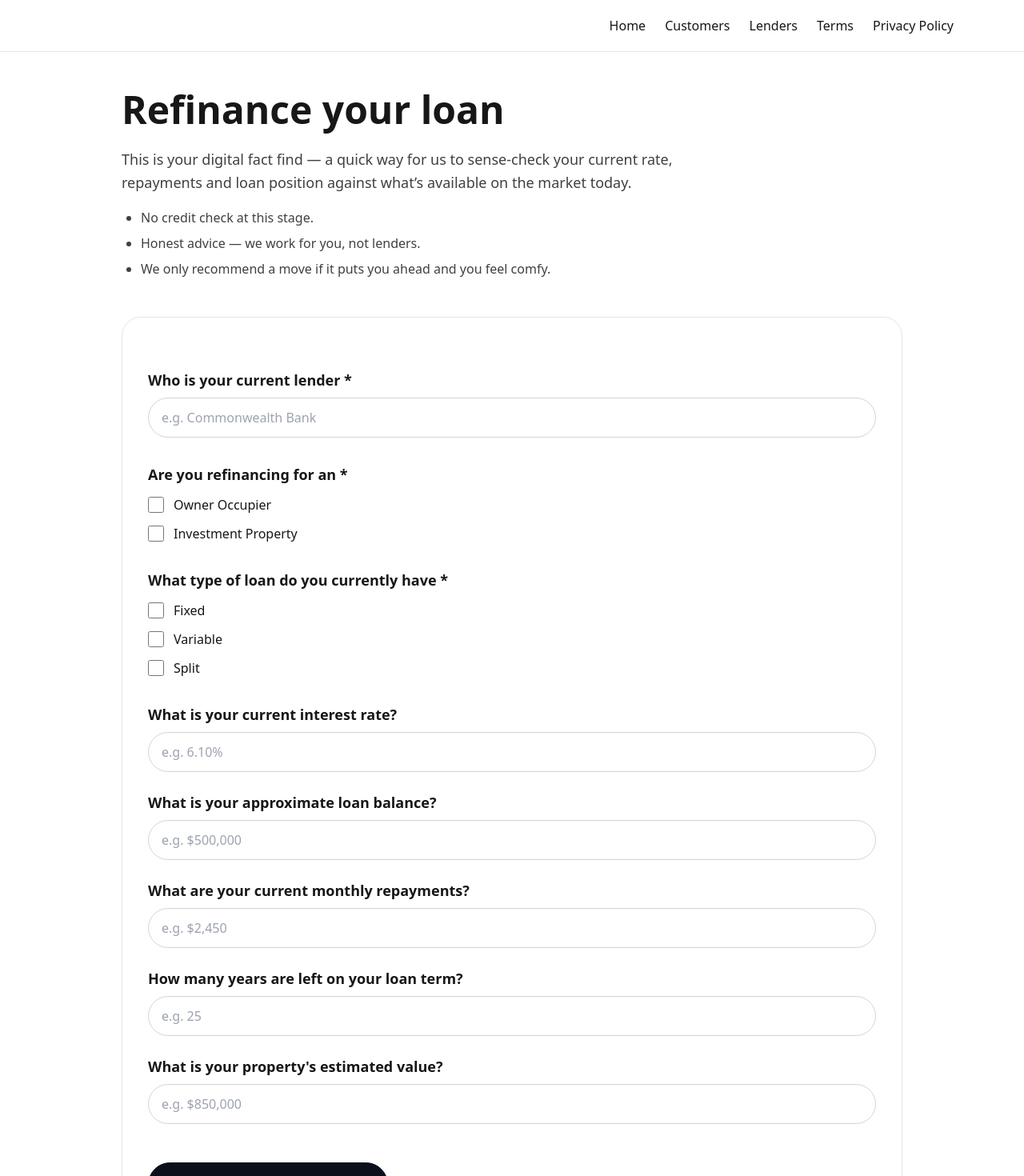
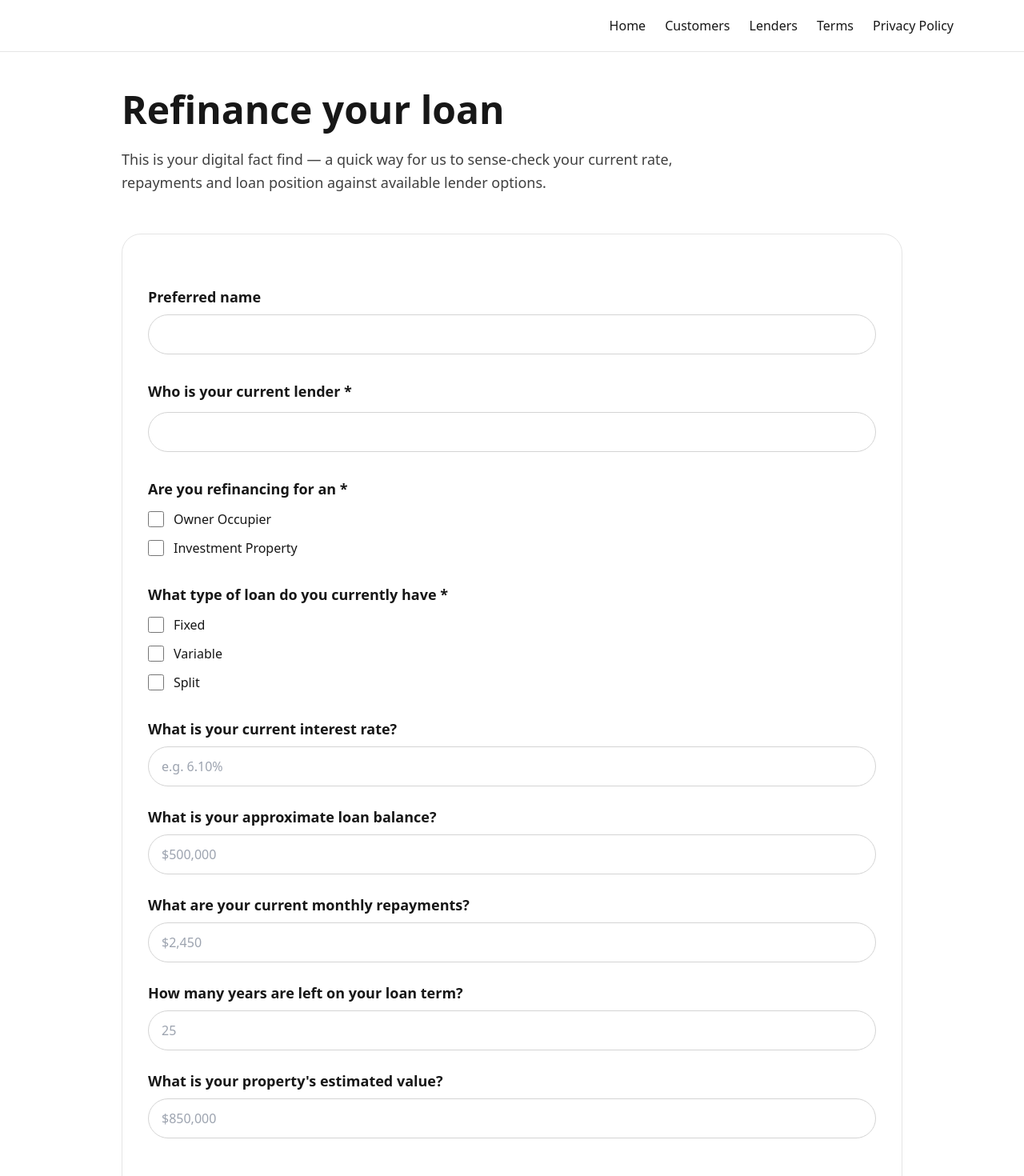
Before and after one commit to RukiDe/sold-nextjs, a Next.js app: page /refinance in a window 1280 px wide. Shown: the top 1470 px of the page at 80% size. Built offline with nearby package versions, Linux system fonts and the light colour scheme.

Commit message:
Fix refinance form → API → Brevo field alignment

```diff
--- a/app/refinance/page.tsx
+++ b/app/refinance/page.tsx
@@ -3,36 +3,39 @@
 import { Suspense } from "react";
 import { useSearchParams } from "next/navigation";
 import { useState } from "react";
-import { ButtonPill } from "@/components/ButtonPill";
 
 function RefiInner() {
   const searchParams = useSearchParams();
   const email = searchParams.get("email") || "";
 
+  // IMPORTANT: match EXACTLY what route.ts expects
   const [form, setForm] = useState({
+    email,
+    preferredName: "",
+
     currentLender: "",
-    refinancingFor: [] as string[],
-    loanType: [] as string[],
-    rate: "",
-    balance: "",
-    repayments: "",
-    termRemaining: "",
-    propertyValue: "",
-    email,
+    refinancingFor: [] as string[],      // OWNERORINVESTOR
+    loanType: [] as string[],            // LOANTYPE
+
+    rate: "",                            // CURRENTRATE
+    balance: "",                         // CURRENTLOANBALANCE
+    repayments: "",                      // MONTHLYREPAYMENTS
+    termRemaining: "",                   // YEARSREMAININGONLOAN
+    propertyValue: "",                   // PROPERTYVALUE
   });
 
   const updateField = (field: string, value: any) => {
-    setForm((f) => ({ ...f, [field]: value }));
+    setForm((prev) => ({ ...prev, [field]: value }));
   };
 
   const toggleMultiselect = (field: string, value: string) => {
-    setForm((f) => {
-      const exists = f[field as keyof typeof f] as string[];
+    setForm((prev) => {
+      const arr = prev[field] as string[];
       return {
-        ...f,
-        [field]: exists.includes(value)
-          ? exists.filter((v) => v !== value)
-          : [...exists, value],
+        ...prev,
+        [field]: arr.includes(value)
+          ? arr.filter((v) => v !== value)
+          : [...arr, value],
       };
     });
   };
@@ -57,15 +60,9 @@ function RefiInner() {
 
       <p className="text-lg text-neutral-700 max-w-3xl leading-relaxed">
         This is your digital fact find — a quick way for us to sense-check your
-        current rate, repayments and loan position against what’s available on
-        the market today.
+        current rate, repayments and loan position against available lender
+        options.
       </p>
-
-      <ul className="list-disc ml-6 mt-4 text-neutral-700 space-y-2">
-        <li>No credit check at this stage.</li>
-        <li>Honest advice — we work for you, not lenders.</li>
-        <li>We only recommend a move if it puts you ahead and you feel comfy.</li>
-      </ul>
 
       <form
         onSubmit={handleSubmit}
@@ -73,22 +70,34 @@ function RefiInner() {
       >
         <input type="hidden" value={email} />
 
+        {/* PREFERRED NAME */}
+        <div>
+          <label className="block font-semibold text-lg mb-2">
+            Preferred name
+          </label>
+          <input
+            type="text"
+            value={form.preferredName}
+            onChange={(e) => updateField("preferredName", e.target.value)}
+            className="w-full px-4 py-3 rounded-full border border-neutral-300"
+          />
+        </div>
+
         {/* CURRENT LENDER */}
         <div>
-          <label className="block font-semibold text-lg mb-2">
+          <label className="block font-semibold text-lg mb-3">
             Who is your current lender *
           </label>
           <input
             type="text"
-            placeholder="e.g. Commonwealth Bank"
             value={form.currentLender}
             onChange={(e) => updateField("currentLender", e.target.value)}
             required
-            className="w-full px-4 py-3 rounded-full border border-neutral-300 focus:ring-2 focus:ring-black/20"
+            className="w-full px-4 py-3 rounded-full border border-neutral-300"
           />
         </div>
 
-        {/* PURPOSE */}
+        {/* OWNER OR INVESTOR */}
         <div>
           <label className="block font-semibold text-lg mb-3">
             Are you refinancing for an *
@@ -132,42 +141,77 @@ function RefiInner() {
 
         {/* NUMERIC FIELDS */}
         <div className="space-y-6">
-          {[
-            { id: "rate", label: "What is your current interest rate?", placeholder: "e.g. 6.10%" },
-            { id: "balance", label: "What is your approximate loan balance?", placeholder: "e.g. $500,000" },
-            { id: "repayments", label: "What are your current monthly repayments?", placeholder: "e.g. $2,450" },
-            { id: "termRemaining", label: "How many years are left on your loan term?", placeholder: "e.g. 25" },
-            { id: "propertyValue", label: "What is your property's estimated value?", placeholder: "e.g. $850,000" },
-          ].map((f) => (
-            <div key={f.id}>
-              <label className="block font-semibold text-lg mb-2">
-                {f.label}
-              </label>
-              <input
-                type="text"
-                placeholder={f.placeholder}
-                value={(form as any)[f.id]}
-                onChange={(e) => updateField(f.id, e.target.value)}
-                required
-                className="w-full px-4 py-3 rounded-full border border-neutral-300 focus:ring-2 focus:ring-black/20"
-              />
-            </div>
-          ))}
+          <NumericField
+            id="rate"
+            label="What is your current interest rate?"
+            placeholder="e.g. 6.10%"
+            form={form}
+            updateField={updateField}
+          />
+
+          <NumericField
+            id="balance"
+            label="What is your approximate loan balance?"
+            placeholder="$500,000"
+            form={form}
+            updateField={updateField}
+          />
+
+          <NumericField
+            id="repayments"
+            label="What are your current monthly repayments?"
+            placeholder="$2,450"
+            form={form}
+            updateField={updateField}
+          />
+
+          <NumericField
+            id="termRemaining"
+            label="How many years are left on your loan term?"
+            placeholder="25"
+            form={form}
+            updateField={updateField}
+          />
+
+          <NumericField
+            id="propertyValue"
+            label="What is your property's estimated value?"
+            placeholder="$850,000"
+            form={form}
+            updateField={updateField}
+          />
         </div>
 
-        {/* FIXED SUBMIT BUTTON USING BUTTONPILL STYLE */}
+        {/* SUBMIT */}
         <div className="pt-4">
           <button
             type="submit"
             className="inline-block bg-[#0B0F1B] text-white font-semibold text-[17px]
-            rounded-full px-8 py-3.5 transition-all border border-[#0B0F1B]
-            hover:bg-white hover:text-black hover:border-black text-center w-full sm:w-auto"
+              rounded-full px-8 py-3.5 transition-all border border-[#0B0F1B]
+              hover:bg-white hover:text-black hover:border-black w-full sm:w-auto"
           >
             I'm ready for the next steps
           </button>
         </div>
       </form>
     </main>
+  );
+}
+
+/* SMALL COMPONENT FOR NUMERIC INPUTS */
+function NumericField({ id, label, placeholder, form, updateField }: any) {
+  return (
+    <div>
+      <label className="block font-semibold text-lg mb-2">{label}</label>
+      <input
+        type="text"
+        placeholder={placeholder}
+        value={form[id]}
+        onChange={(e) => updateField(id, e.target.value)}
+        required
+        className="w-full px-4 py-3 rounded-full border border-neutral-300"
+      />
+    </div>
   );
 }
 
```
